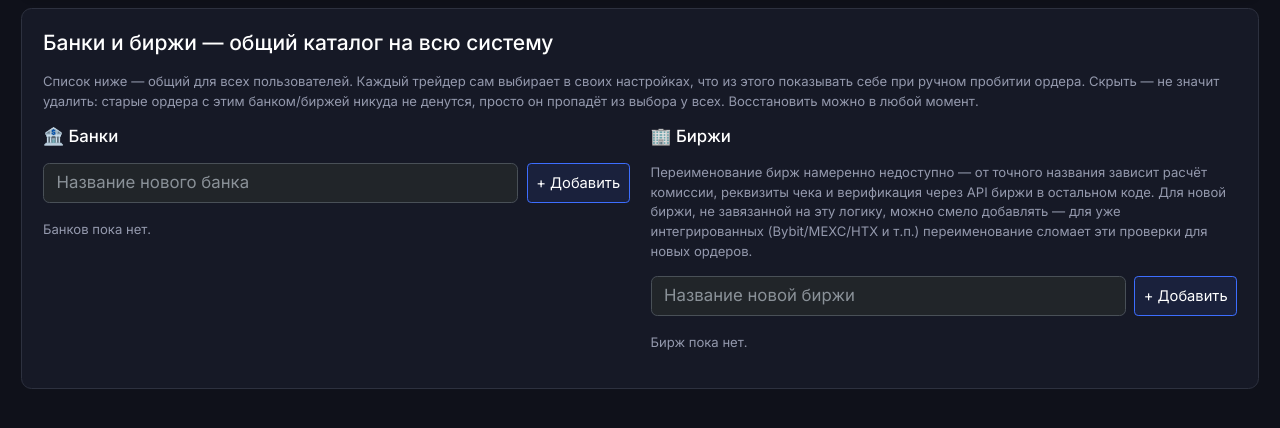
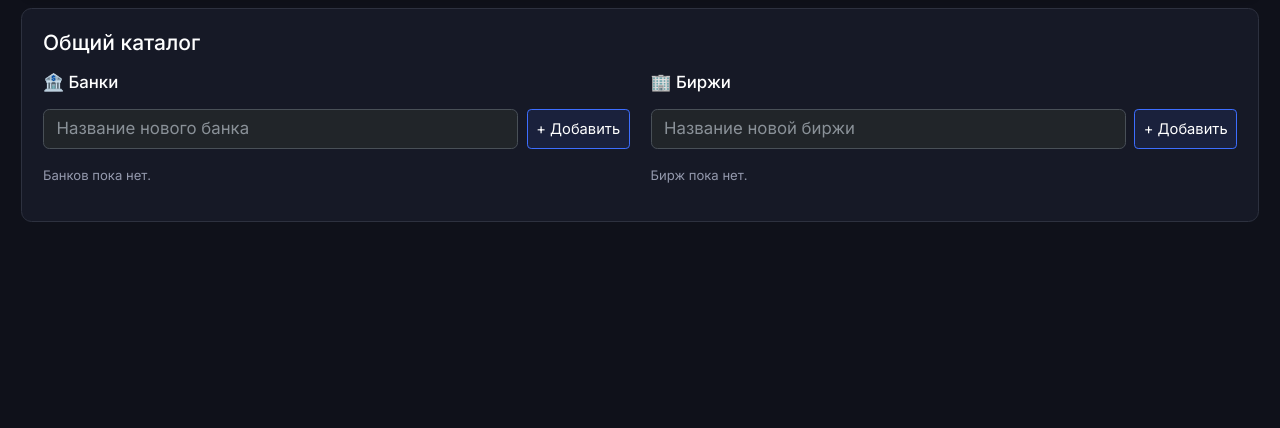
Before and after one commit to ErMe4a/p2p_sys, a Django app: template orders/templates/custom_admin/catalog.html in a window 1280 px wide. Shown: the part 118-546 px from the top of the page. Run offline with Django 5.2, Linux system fonts and the light colour scheme; the template is opened without the code that fills it, so the values that code supplies are empty.

Commit message:
Каталог банков/бирж: убраны описания, заголовок упрощён до "Общий каталог"
Оба столбца выровнены по высоте — раньше "Биржи" были выше "Банков"
из-за отдельного абзаца-предупреждения про переименование, теперь
структура (заголовок → форма добавления → список) идентична в обеих
колонках.

```diff
--- a/orders/templates/custom_admin/catalog.html
+++ b/orders/templates/custom_admin/catalog.html
@@ -29,13 +29,7 @@
 
 {% block content %}
 <div class="card-custom">
-    <h5 class="mb-3">Банки и биржи — общий каталог на всю систему</h5>
-    <p class="catalog-hint">
-        Список ниже — общий для всех пользователей. Каждый трейдер сам выбирает в
-        своих настройках, что из этого показывать себе при ручном пробитии ордера.
-        Скрыть — не значит удалить: старые ордера с этим банком/биржей никуда не денутся,
-        просто он пропадёт из выбора у всех. Восстановить можно в любой момент.
-    </p>
+    <h5 class="mb-3">Общий каталог</h5>
 
     <div class="catalog-columns">
         <!-- ===================== БАНКИ ===================== -->
@@ -80,13 +74,6 @@
         <!-- ===================== БИРЖИ ===================== -->
         <div>
             <h6 class="mb-3">🏢 Биржи</h6>
-            <p class="catalog-hint">
-                Переименование бирж намеренно недоступно — от точного названия зависит
-                расчёт комиссии, реквизиты чека и верификация через API биржи в остальном
-                коде. Для новой биржи, не завязанной на эту логику, можно смело добавлять —
-                для уже интегрированных (Bybit/MEXC/HTX и т.п.) переименование сломает эти
-                проверки для новых ордеров.
-            </p>
 
             <form method="POST" class="catalog-add-form">
                 {% csrf_token %}
```
